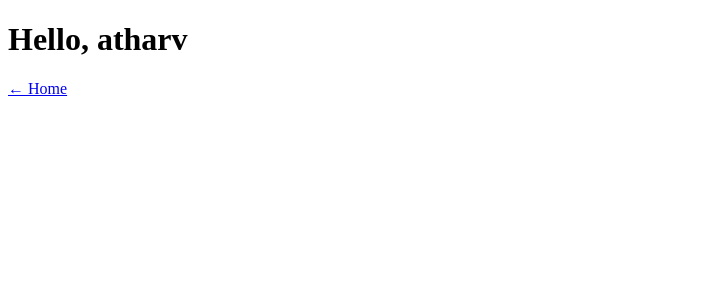
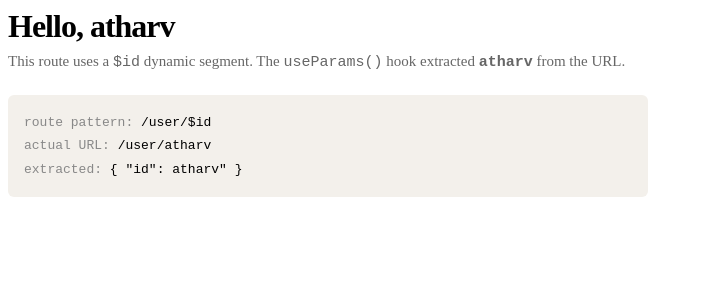
Before and after one commit to atharvdange618/Michi, a React (Vite) app in the folder apps/demo/: page /user/atharv in a window 1280 px wide. Shown: the top 300 px of the page, without its empty margins (0-703 px from the left). Built offline with nearby package versions, Linux system fonts and the light colour scheme.

Commit message:
style(demo): shift all pages to warm off-white background
Replace harsh white (#fff/#fafafa) with warm tones (#faf8f5/#f3f0eb)
across all demo pages, code blocks, and buttons for a soothing look.

```diff
--- a/apps/demo/src/routes/user/$id.tsx
+++ b/apps/demo/src/routes/user/$id.tsx
@@ -1,12 +1,46 @@
-import { Link, useParams } from "michi";
+import { useParams } from "michi";
 
 export default function UserPage() {
   const { id } = useParams<{ id: string }>();
 
   return (
-    <div>
-      <h1>Hello, {id}</h1>
-      <Link to="/">← Home</Link>
+    <div style={{ maxWidth: "640px" }}>
+      <h1
+        style={{
+          fontSize: "32px",
+          fontWeight: 800,
+          letterSpacing: "-1px",
+          margin: "0 0 0.5rem",
+        }}
+      >
+        Hello, {id}
+      </h1>
+      <p style={{ fontSize: "15px", color: "#666", margin: "0 0 1.5rem" }}>
+        This route uses a <code>$id</code> dynamic segment. The{" "}
+        <code>useParams()</code> hook extracted{" "}
+        <code style={{ fontWeight: 600 }}>{id}</code> from the URL.
+      </p>
+      <div
+        style={{
+          fontFamily: "monospace",
+          fontSize: "13px",
+          padding: "1rem",
+          background: "#f3f0eb",
+          borderRadius: "6px",
+          lineHeight: 1.8,
+        }}
+      >
+        <div>
+          <span style={{ color: "#888" }}>route pattern:</span> /user/$id
+        </div>
+        <div>
+          <span style={{ color: "#888" }}>actual URL: </span> /user/{id}
+        </div>
+        <div>
+          <span style={{ color: "#888" }}>extracted: </span>{" "}
+          {"{ "}"id": {id}"{" }"}
+        </div>
+      </div>
     </div>
   );
 }
```
